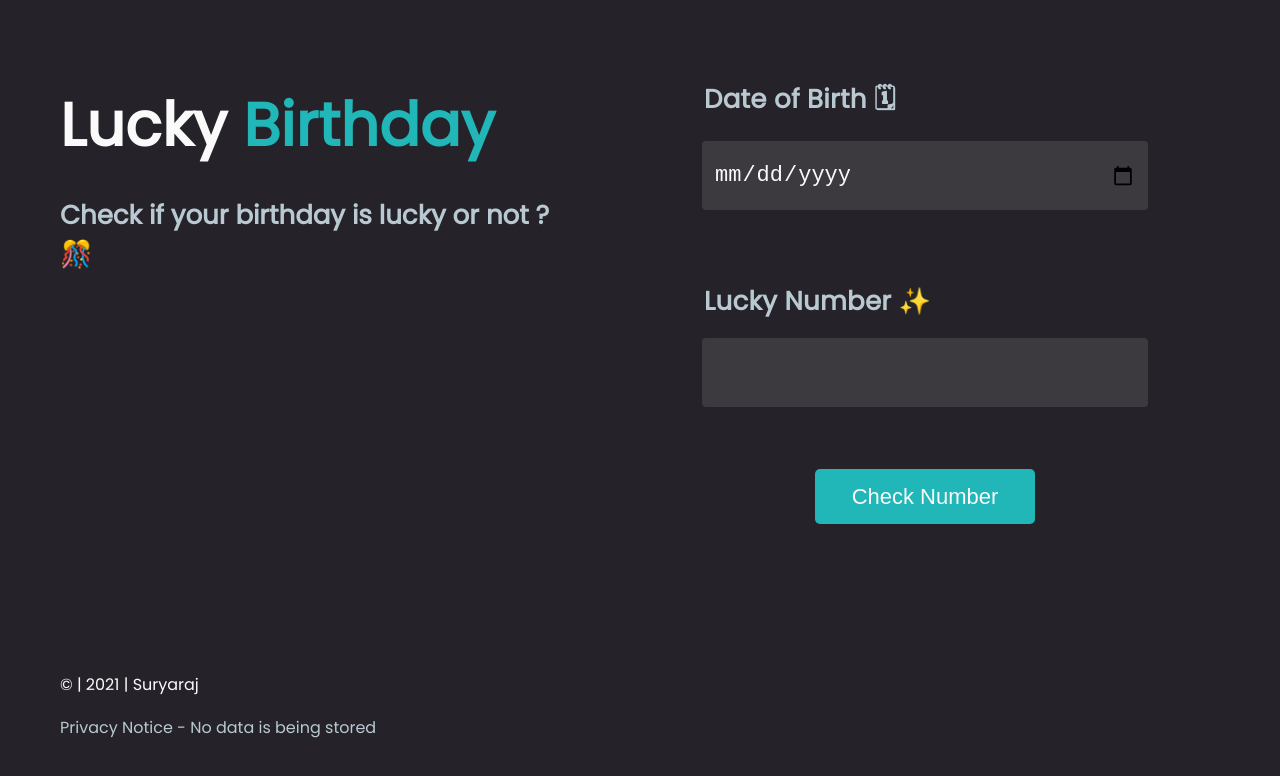
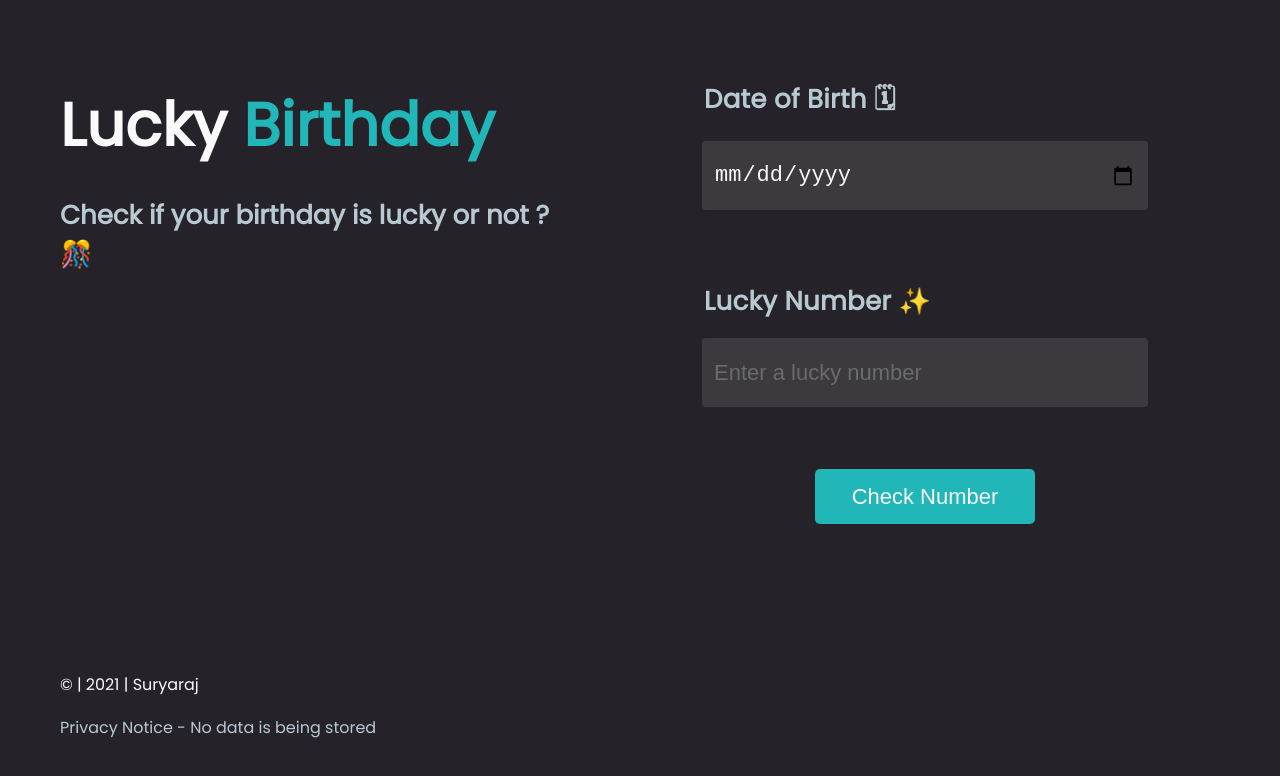
Before and after one commit to suryaraj1/Lucky-Birthday, a React (Create React App) app: page / in a window 1280 px wide. Shown: the top 776 px of the page. Built offline with nearby package versions, Linux system fonts and the light colour scheme.

Commit message:
Add image folder and change cross img

```diff
--- a/src/components/AlertTile/AlertTile.css
+++ b/src/components/AlertTile/AlertTile.css
@@ -38,6 +38,6 @@
 }
 
 .alert-tile.failure img {
-  height: 90px;
-  width: 70px;
+  height: 60px;
+  width: 60px;
 }
--- a/src/components/AlertTile/AlertTile.js
+++ b/src/components/AlertTile/AlertTile.js
@@ -7,14 +7,14 @@ const AlertTile = ({ success }) => {
             {success ? (
             <div className='alert-tile'>
                 <div className='alert-tile-img-wrapper'>
-                    <img src="https://cdn2.iconfinder.com/data/icons/greenline/512/check-512.png" alt="alert-img"/>
+                    <img src="/image/tick-img.png" alt="alert-img"/>
                 </div>
                 <p>Congratulations!!🎉🎉 You have a lucky birthday!</p>
             </div>
             ) : (
             <div className='alert-tile failure'>
                 <div className='alert-tile-img-wrapper failure'>
-                    <img src="https://www.shareicon.net/data/2016/08/20/817729_close_395x512.png" alt="alert-img"/>
+                    <img src="/image/cross-img.svg" alt="alert-img"/>
                 </div>
                 <p>Harsh Luck!😭 You don't have a lucky birthday..</p>
             </div>
--- a/src/components/InputComponent/InputComponent.css
+++ b/src/components/InputComponent/InputComponent.css
@@ -25,6 +25,10 @@
   color: #fafafa;
 }
 
+.input-box::placeholder {
+  color: #6a6b6b;
+}
+
 .input-box:focus {
   border: 2px solid #21b6b7;
 }
--- a/src/components/InputComponent/InputComponent.js
+++ b/src/components/InputComponent/InputComponent.js
@@ -30,6 +30,7 @@ class InputComponent extends React.Component {
                 <input
                     className='input-box'
                     type={inputType === 'date' && 'date'}
+                    placeholder='Enter a lucky number'
                     onChange={this.onChangeHandler}
                 />
             </div>
```
Also changed, not shown: public/image/cross-img.svg (added), public/image/tick-img.png (added).
